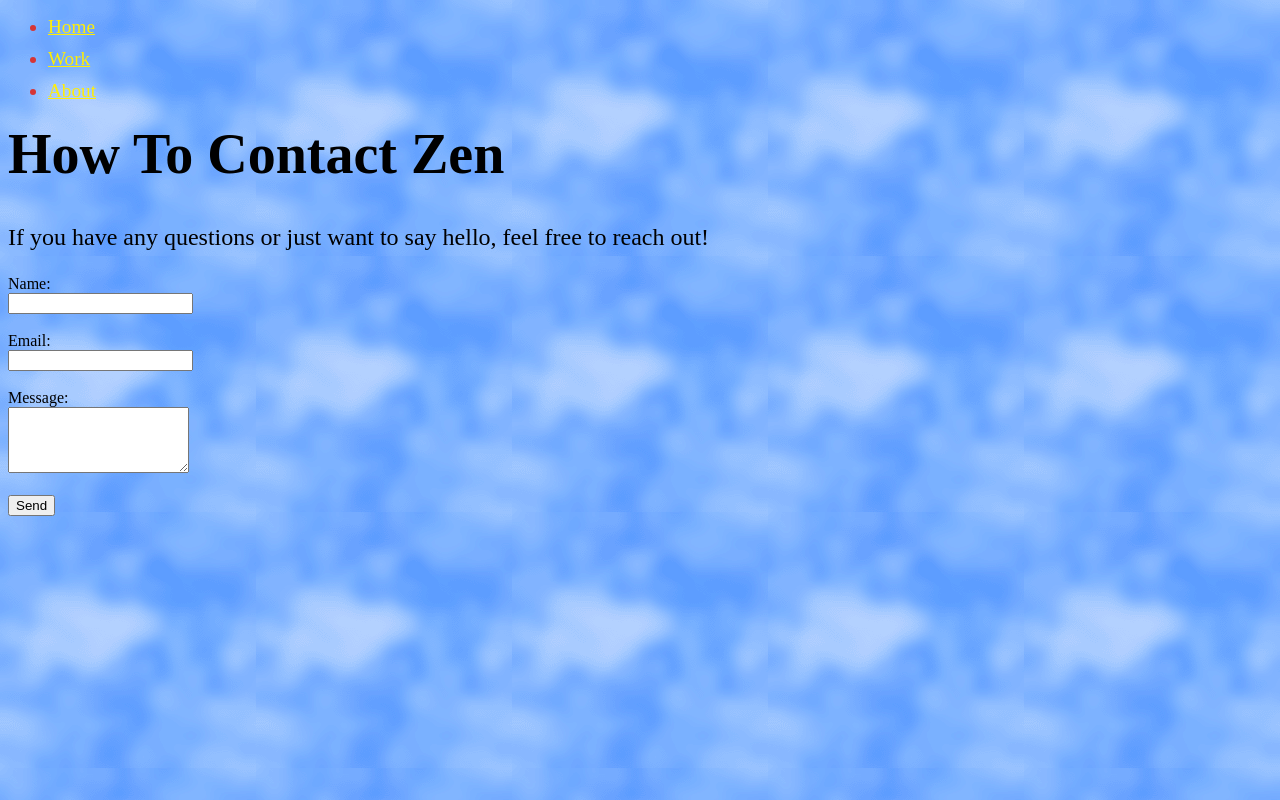
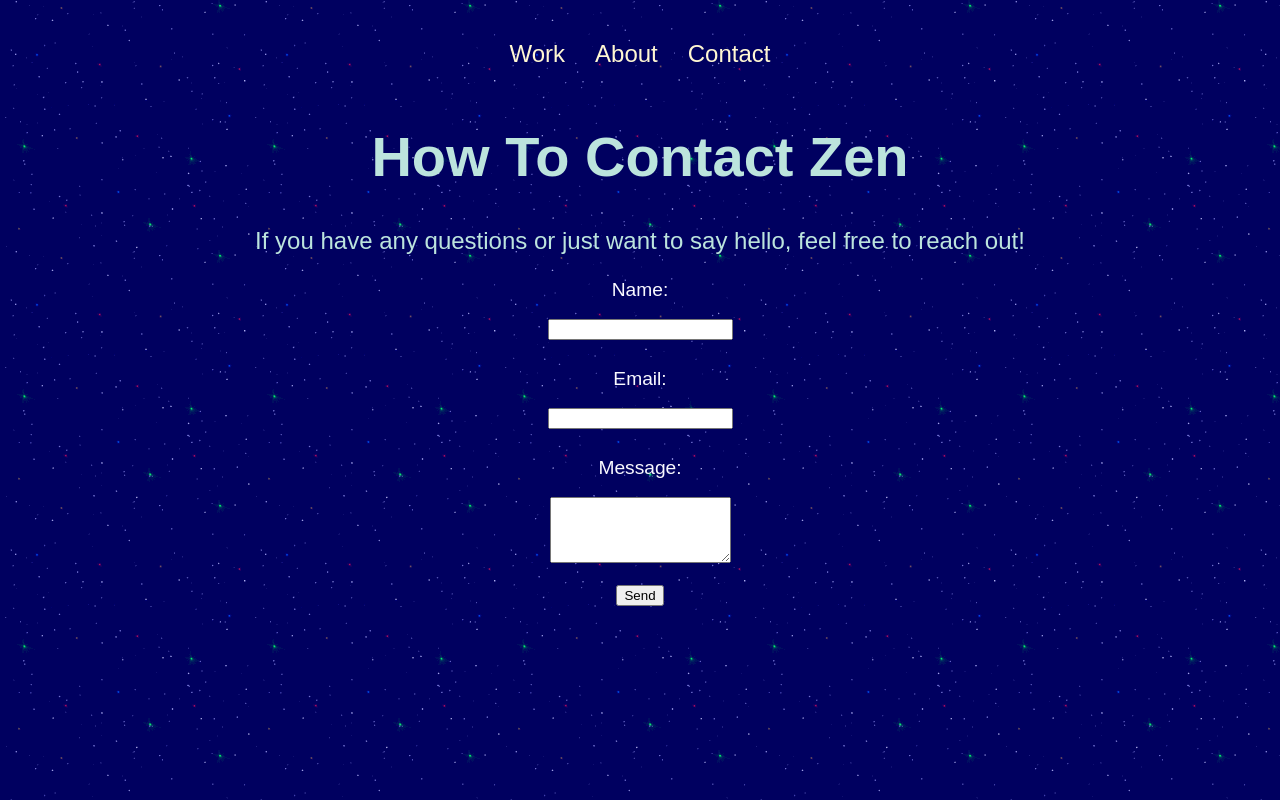
Before and after one commit to zenswebdev/zensdomain, a plain HTML site: page contact.html in a window 1280 px wide. Drawn offline with Linux system fonts and the light colour scheme.

Commit message:
Add files via upload

```diff
--- a/contact.html
+++ b/contact.html
@@ -6,14 +6,15 @@
     <link rel="stylesheet" href="css/css/contact.css">
     <link rel="stylesheet" href="css/css/global/cursor.css">
 </head>
-<body background="images/sky2.gif">
-    <nav>
-        <ul>
-             <li><a href="./home">Home</a></li>
-            <li><a href="./works">Work</a></li>
-            <li><a href="./about">About</a></li>
-        </ul>
-    </nav>
+<body>
+    <header class="main">
+        <nav class="navbar">
+            <a href="./works">Work</a>
+            <a href="./about">About</a>
+            <a href="./contact">Contact</a>
+        </nav>
+    </header>
+
     <h1>How To Contact Zen</h1>
     <p>If you have any questions or just want to say hello, feel free to reach out!</p>
     <form action="submit_contact.php" method="post">
--- a/css/css/about.css
+++ b/css/css/about.css
@@ -1,3 +1,46 @@
+body {
+    background-image: url('../../images/space2.gif');
+    background-repeat: repeat;
+    margin: 0;
+    padding: 0;
+    font-family: sans-serif;
+    text-align: center;
+}
+
+/* Header and Navigation */
+header.main {
+    display: flex;
+    flex-direction: column;
+    align-items: center;
+    padding: 20px;
+}
+
+.navbar {
+  padding: 10px 20px;
+  display: flex;
+  justify-content: center;
+  gap: 30px;
+  font-family: Arial, sans-serif;
+  font-size: 1.5em;
+}
+
+.navbar a {
+  color: #fff7d2;
+  text-decoration: none;
+  font-size: 1em;
+  padding-bottom: 4px;
+  border-bottom: 2px solid transparent;
+  transition: color 0.5s ease;
+}
+
+.navbar a:hover {
+  color:#ffd000; /* change color on hover */
+}
+
+.navbar a.active {
+  border-bottom-color: #ffd000; /* underline active link */
+}
+
 h1{
     font-size: 3.5em;
     color: #bce4dd;
@@ -21,3 +64,14 @@ p{
     text-align: center;
     margin-top: 10px;
 }
+.image-row{
+    display: flex;
+    justify-content: center;
+    gap: 20px;
+    margin-top: 20px;
+}
+.image-row img {
+    width: 400px;
+    height: 400px;
+    transition: transform 0.3s ease;
+}
--- a/css/css/contact.css
+++ b/css/css/contact.css
@@ -1,23 +1,72 @@
+body {
+    background-image: url('../../images/space1.gif');
+    background-repeat: repeat;
+    margin: 0;
+    padding: 0;
+    font-family: sans-serif;
+    text-align: center;
+}
+
+/* Header and Navigation */
+header.main {
+    display: flex;
+    flex-direction: column;
+    align-items: center;
+    padding: 20px;
+}
+
+.navbar {
+  padding: 10px 20px;
+  display: flex;
+  justify-content: center;
+  gap: 30px;
+  font-family: Arial, sans-serif;
+  font-size: 1.5em;
+}
+
+.navbar a {
+  color: #fff7d2;
+  text-decoration: none;
+  font-size: 1em;
+  padding-bottom: 4px;
+  border-bottom: 2px solid transparent;
+  transition: color 0.5s ease;
+}
+
+.navbar a:hover {
+  color:#ffd000; /* change color on hover */
+}
+
+.navbar a.active {
+  border-bottom-color: #ffd000; /* underline active link */
+}
+
 h1{
     font-size: 3.5em;
-    color: #000000;
-    text-align: left;
+    color: #bce4dd;
+    text-align: center;
     margin-top: 20px;
 }
 li{
     font-size: 1.2em;
-    color: #d63535;
+    color: #f9f9ff;
     margin-top: 10px;
 }
 a{
     font-size: 1em;
-    color: #ffee06;
+    color: #5ad0ff;
     text-align: center;
     margin-top: 10px;
 }
 p{
     font-size: 1.5em;
-    color: #000000;
-    text-align: left;
+    color: #bce4dd;
+    text-align: center;
     margin-top: 10px;
 }
+label {
+    font-size: 1.2em;
+    color: #f9f9ff;
+    display: block;
+    margin-top: 10px;
+}
--- a/css/css/global/cursor.css
+++ b/css/css/global/cursor.css
@@ -4,3 +4,12 @@ body{
 a:hover{
   cursor: url(/zensdomain/cursor/GLOVES\ CURSOR2.cur), auto;
 }
+input:hover {
+  cursor: url(/zensdomain/cursor/GLOVES\ CURSOR3.cur), text;
+}
+a{
+  cursor: url(/zensdomain/cursor/GLOVES\ CURSOR2.cur), auto;
+}
+button:hover{
+  cursor: url(/zensdomain/cursor/GLOVES\ CURSOR2.cur), pointer;
+}
--- a/css/css/home.css
+++ b/css/css/home.css
@@ -15,11 +15,30 @@ header.main {
     padding: 20px;
 }
 
-nav a {
-    font-size: 1em;
-    color: #fff7d2;
-    margin: 0 10px;
-    text-decoration: none;
+.navbar {
+  padding: 10px 20px;
+  display: flex;
+  justify-content: center;
+  gap: 30px;
+  font-family: Arial, sans-serif;
+  font-size: 1.5em;
+}
+
+.navbar a {
+  color: #fff7d2;
+  text-decoration: none;
+  font-size: 1em;
+  padding-bottom: 4px;
+  border-bottom: 2px solid transparent;
+  transition: color 0.5s ease;
+}
+
+.navbar a:hover {
+  color:#ffd000; /* change color on hover */
+}
+
+.navbar a.active {
+  border-bottom-color: #ffd000; /* underline active link */
 }
 
 /* Headings and Paragraphs */
--- a/css/css/index.css
+++ b/css/css/index.css
@@ -55,8 +55,8 @@ body {
 }
 .center-skull {
     position: relative;
-    width: 200px;   /* Adjust as needed for spacing */
-    height: 200px;  /* Adjust as needed for spacing */
+    width: 200px;
+    height: 200px;
     display: flex;
     justify-content: center;
     align-items: center;
```
Also changed, not shown: about.html (+12 -10 lines), home.html (+1 -1 lines), index.html (+1 -1 lines), images/smilie1.gif (added).
